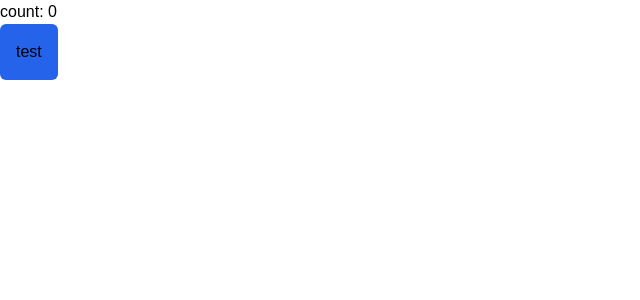
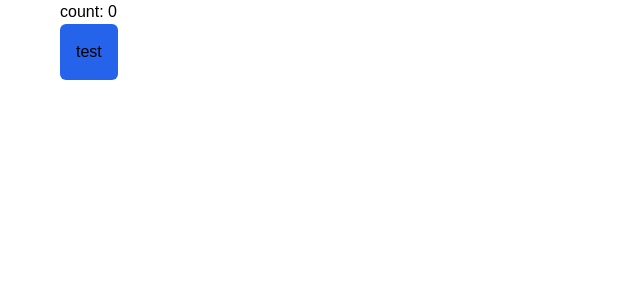
Before and after one commit to jamastek/sen, a Next.js app: page / in a window 1280 px wide. Shown: the top 300 px of the page, without its empty margins (0-640 px from the left). Built offline with nearby package versions, Linux system fonts and the light colour scheme.

Commit message:
add container

```diff
--- /dev/null
+++ b/components/container/index.ts
@@ -0,0 +1,9 @@
+import styled from "styled-components"
+
+const Container = styled.div`
+  max-width: 1200px;
+  padding: 0 1.25rem;
+  margin: 0 auto;
+`
+
+export default Container
--- a/containers/layout/index.tsx
+++ b/containers/layout/index.tsx
@@ -1,13 +1,17 @@
-import { Children } from "react"
+import Container from "components/container"
+import { LayoutPropTypes } from "types"
 
-const Layout = ({children}) => {
-  return (
-    <div>
-      <div className="container">
-        {children}
-      </div>
-    </div>
-  )
+const Layout: React.FC<LayoutPropTypes> = ({children, type}) => {
+  switch (type) {
+    default:
+      return (
+        <div>
+          <Container>
+            {children}
+          </Container>
+        </div>
+      )
+  }
 }
 
 export default Layout
--- a/pages/_app.tsx
+++ b/pages/_app.tsx
@@ -2,6 +2,7 @@ import React from "react"
 import { ApolloProvider } from "@apollo/client"
 import { useApollo } from "apollo/client"
 import type { AppProps /*, AppContext */ } from 'next/app'
+import Layout from "containers/layout"
 import "styles/globals.css";
 
 const MyApp: React.FC<AppProps> = ({ Component, pageProps }) => {
@@ -9,7 +10,9 @@ const MyApp: React.FC<AppProps> = ({ Component, pageProps }) => {
 
   return (
     <ApolloProvider client={apolloClient}>
-      <Component {...pageProps} />
+      <Layout>
+        <Component {...pageProps} />
+      </Layout>
     </ApolloProvider>
   )
 }
--- /dev/null
+++ b/types/index.ts
@@ -0,0 +1,3 @@
+export type LayoutPropTypes = {
+  type?: string
+}
```
